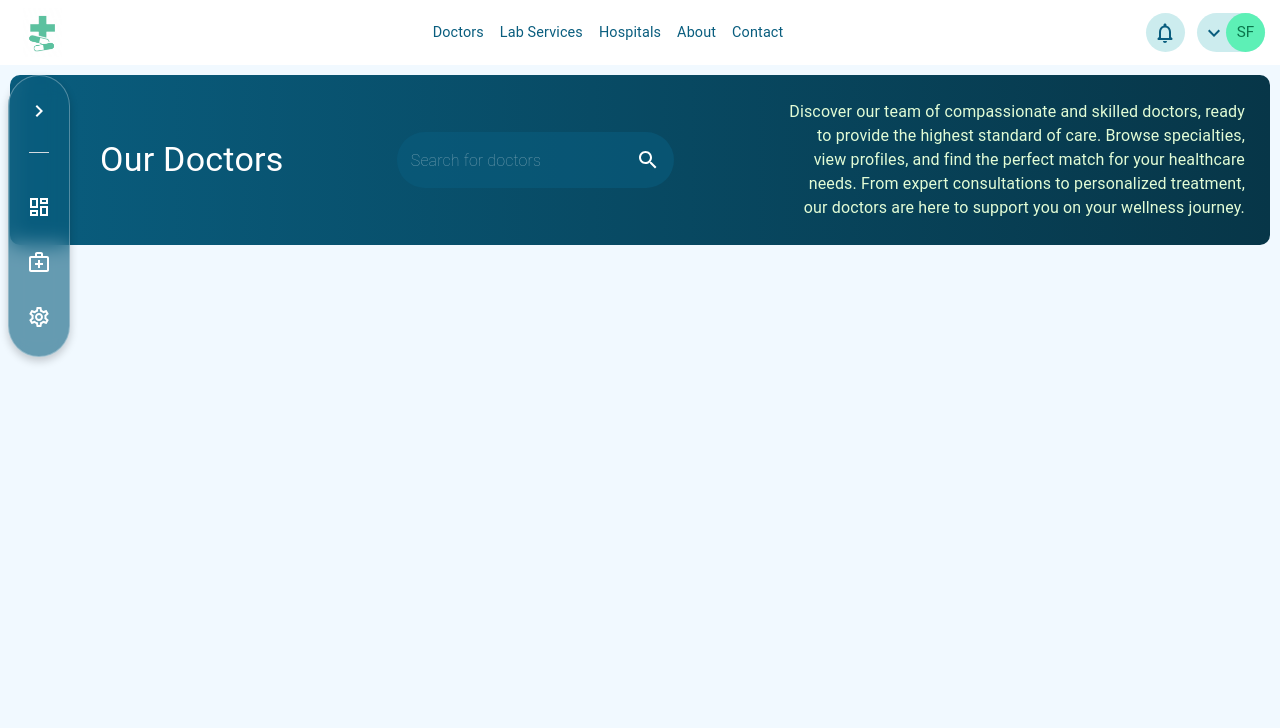
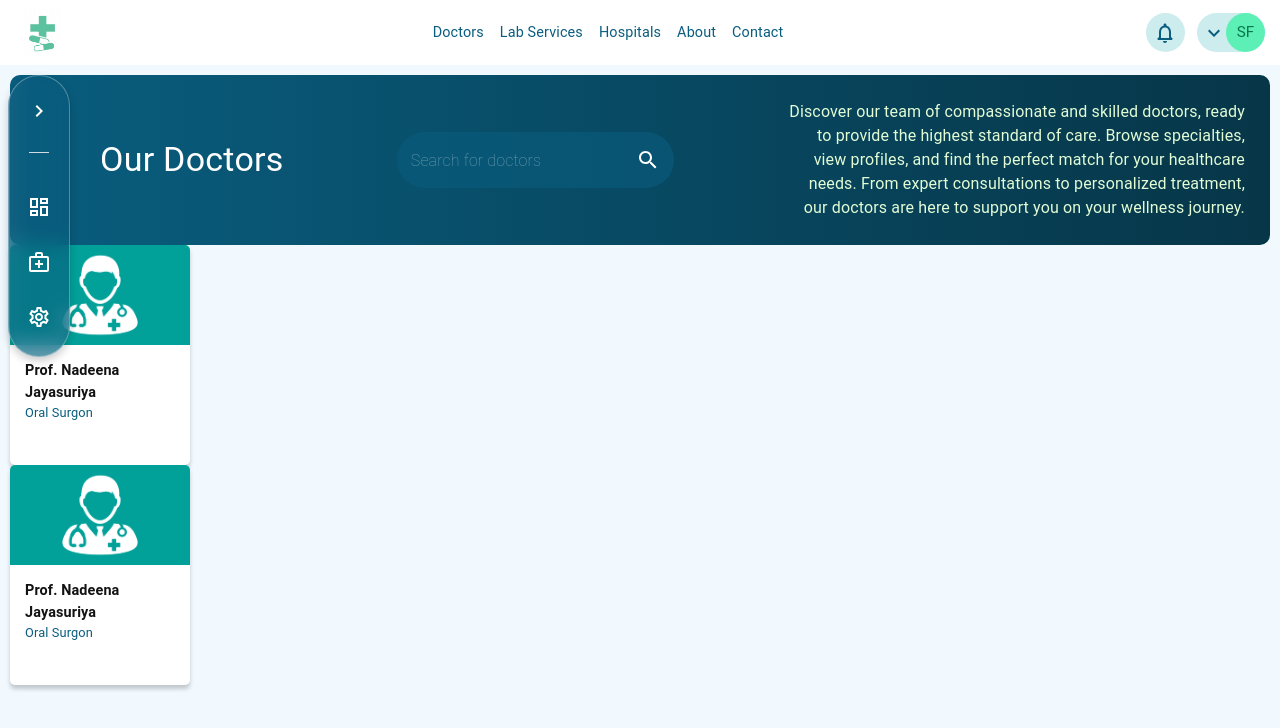
Before and after one commit to Sridesh/health-first, a React (Vite) app in the folder client/: page /doctors in a window 1280 px wide. Shown: the top 728 px of the page. Built offline with nearby package versions, Linux system fonts and the light colour scheme.

Commit message:
More features in doctor page

```diff
--- /dev/null
+++ b/client/src/components/Card/Card.jsx
@@ -0,0 +1,55 @@
+import PropTypes from "prop-types";
+
+import { Box, Typography } from "@mui/material";
+
+import image from "../../../public/2.png";
+import { theme } from "../../theme";
+import { useState } from "react";
+
+function Card() {
+  const [isHovered, setIsHovered] = useState(false);
+  return (
+    <Box
+      sx={{
+        bgcolor: "white",
+        borderRadius: "5px",
+        boxShadow: "0 4px 4px rgba(0, 0, 0, 0.2)",
+        width: "180px",
+        height: "220px",
+        overflow: "hidden",
+      }}
+      //   boxShadow={1}
+    >
+      <Box
+        sx={{
+          backgroundImage: `url(${image})`,
+          backgroundSize: "cover",
+          //   bgcolor: "black",
+          backgroundPosition: "center",
+          backgroundRepeat: "no-repeat",
+          width: "100%",
+          height: "100px",
+        }}
+      />
+      <Box sx={{ flexGrow: 1, padding: "15px" }}>
+        <Typography
+          sx={{
+            fontWeight: "bold",
+            fontSize: "90%",
+            color: theme.palette.black.main,
+          }}
+        >
+          Prof. Nadeena Jayasuriya
+        </Typography>
+        <Typography sx={{ color: theme.palette.teal.main, fontSize: "80%" }}>
+          Oral Surgon
+        </Typography>
+      </Box>
+    </Box>
+  );
+}
+
+Card.propTypes = {
+  //   shadow: PropTypes.string,
+};
+export default Card;
--- /dev/null
+++ b/client/src/components/GridView/GridView.module.css
@@ -0,0 +1,4 @@
+.container{
+    flex-grow: 1;
+
+}
--- a/client/src/pages/Doctors/DoctorsPage.jsx
+++ b/client/src/pages/Doctors/DoctorsPage.jsx
@@ -3,6 +3,7 @@ import { theme } from "../../theme";
 
 import { Box, InputAdornment, TextField, Typography } from "@mui/material";
 import SearchOutlinedIcon from "@mui/icons-material/SearchOutlined";
+import Card from "../../components/Card/Card";
 
 function DoctorsPage() {
   return (
@@ -56,6 +57,8 @@ function DoctorsPage() {
           </Typography>
         </Box>
       </Box>
+      <Card />
+      <Card />
     </Box>
   );
 }
--- a/client/src/theme.js
+++ b/client/src/theme.js
@@ -17,5 +17,17 @@ export const theme = createTheme({
     bg_blue: {
       main: "#f1f9ff",
     },
+    black: {
+      main: "#121212",
+    },
+    dark_gray: {
+      main: "#222222",
+    },
+    gray: {
+      main: "#2E2E2E",
+    },
+    light_gray: {
+      main: "#383838",
+    },
   },
 });
```
Also changed, not shown: client/src/components/GridView/GridView.jsx (added, +21 -0 lines), client/public/2.png (added), client/public/doctor-placeholder.png (added).
